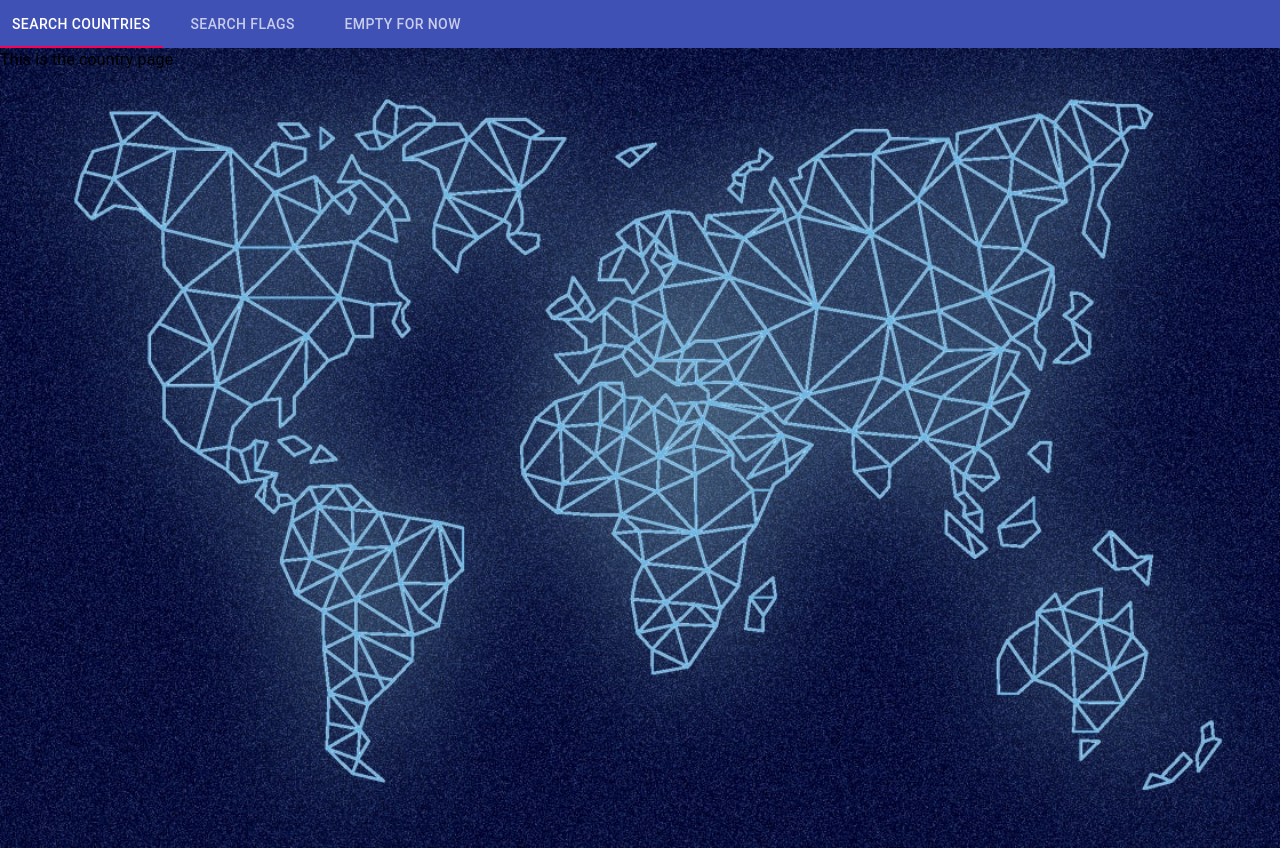
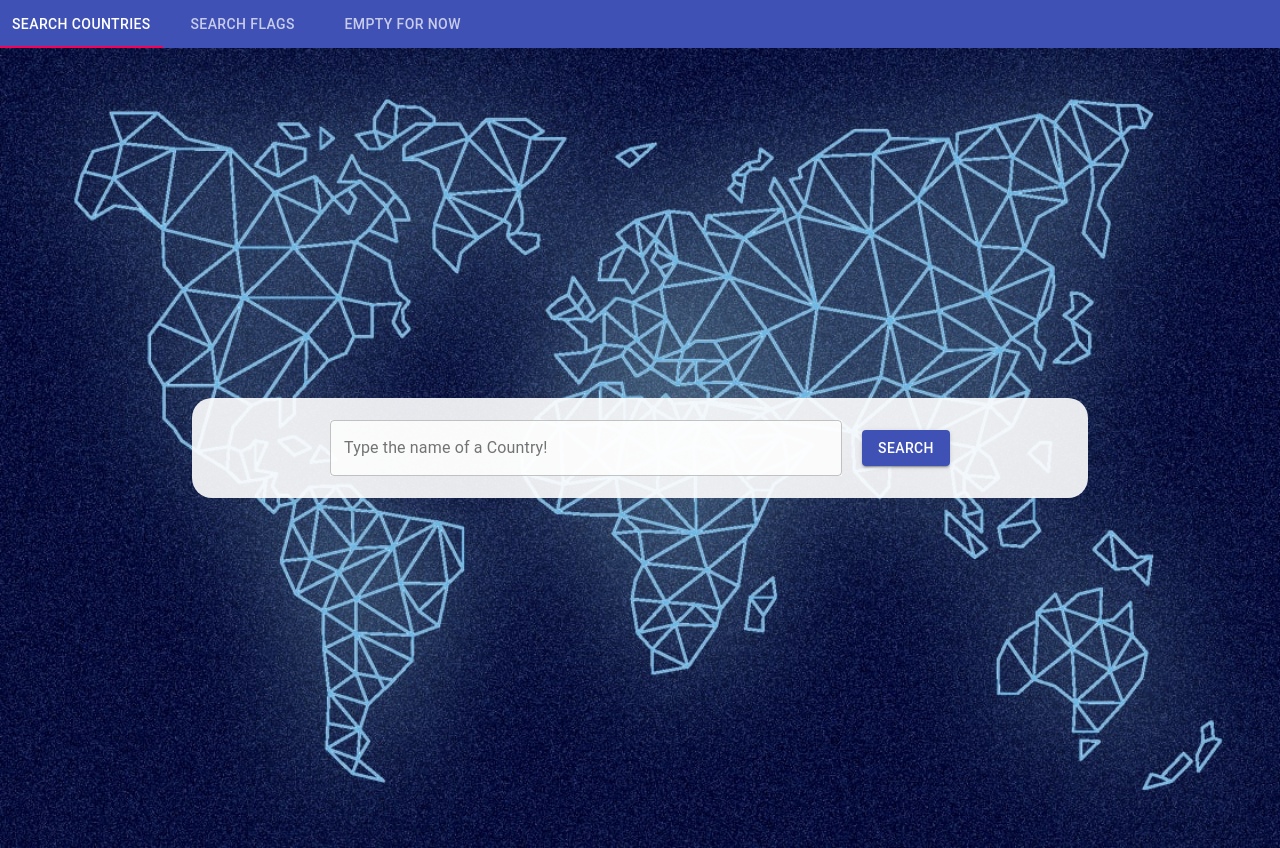
Before and after one commit to noriyuki-ishii-820/country-search-react, a React (Create React App) app: page / in a window 1280 px wide. Built offline with nearby package versions, Linux system fonts and the light colour scheme.

Commit message:
basic search box done

```diff
--- a/src/components/CountrySearch/CountrySearch.jsx
+++ b/src/components/CountrySearch/CountrySearch.jsx
@@ -1,10 +1,26 @@
 import React from 'react';
 import styles from "./CountrySearch.module.css";
+import TextField from '@material-ui/core/TextField';
+import { makeStyles } from '@material-ui/core/styles';
+import Button from '@material-ui/core/Button';
 
 export default function Country (){
+    const getSearch = e => {
+        e.preventDefault();
+        var input = document.getElementById("outlined-search").value
+
+        console.log(input)
+    }
     return (
         <div className={styles.container}>
-            This is the country page
+            <div className={styles.searchBox}>
+                <form onSubmit={getSearch} className={styles.searchForm}>
+                    <TextField className={styles.searchTextField} id="outlined-search" label="Type the name of a Country!" type="search" variant="outlined" />
+                    <Button variant="contained" color="primary" type="submit">
+                        Search
+                    </Button>
+                </form>
+            </div>
         </div>
 
     )
--- a/src/components/CountrySearch/CountrySearch.module.css
+++ b/src/components/CountrySearch/CountrySearch.module.css
@@ -6,4 +6,32 @@
   background-position: center;
   background-repeat: no-repeat;
   background-size: cover;
+  display:flex;
+  align-items:center;
+  justify-content: center;
 }
+
+.searchBox {
+    display:flex;
+    align-items:center;
+    justify-content: center;
+    width: 70%;
+    height: 100px;
+    margin:auto;
+    background:rgba(255,255,255,0.9);
+    border-radius:20px;
+}
+
+.searchForm {
+    display:flex;
+    align-items:center;
+    justify-content: center;
+}
+
+.searchTextField {
+    position:inherit;
+    margin-right:20px !important;
+    background:rgba(255,255,255, 0.8);
+    width:40vw;
+
+}
```
